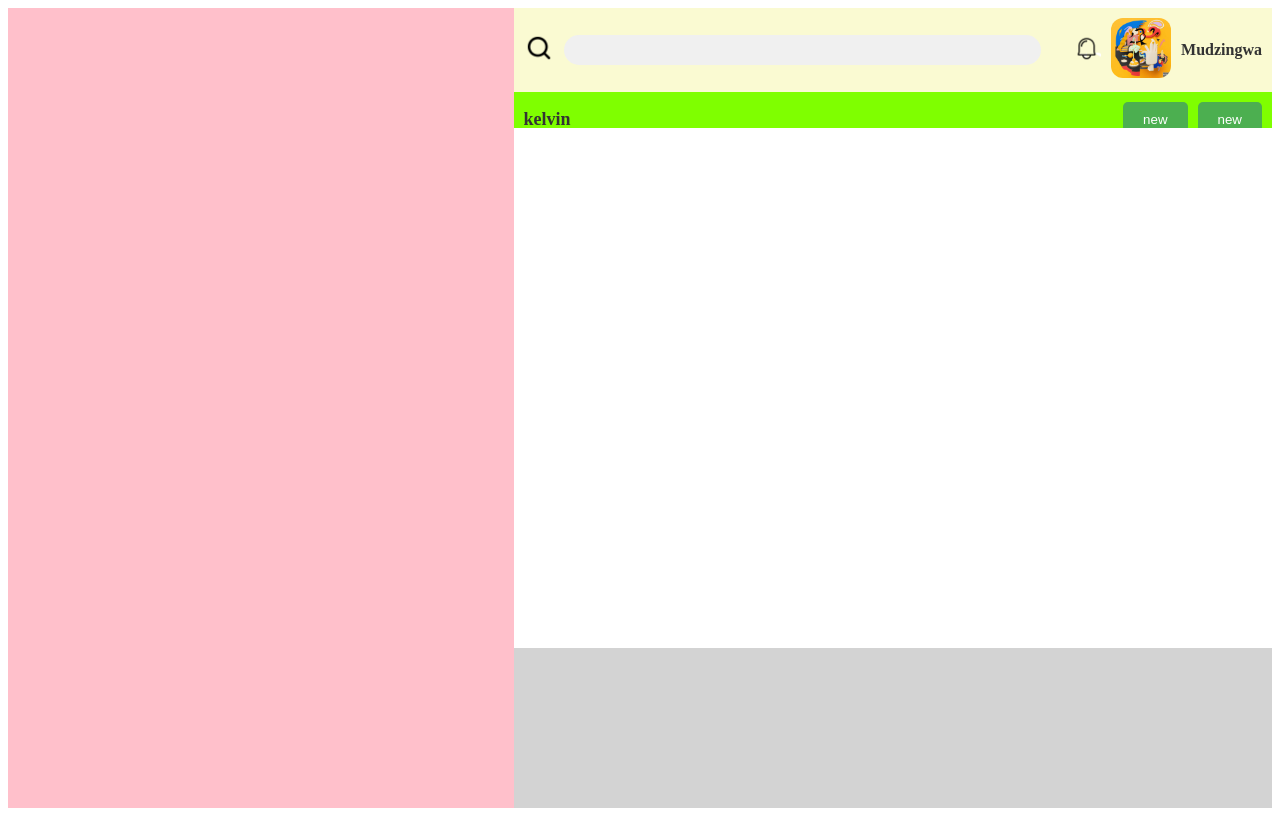
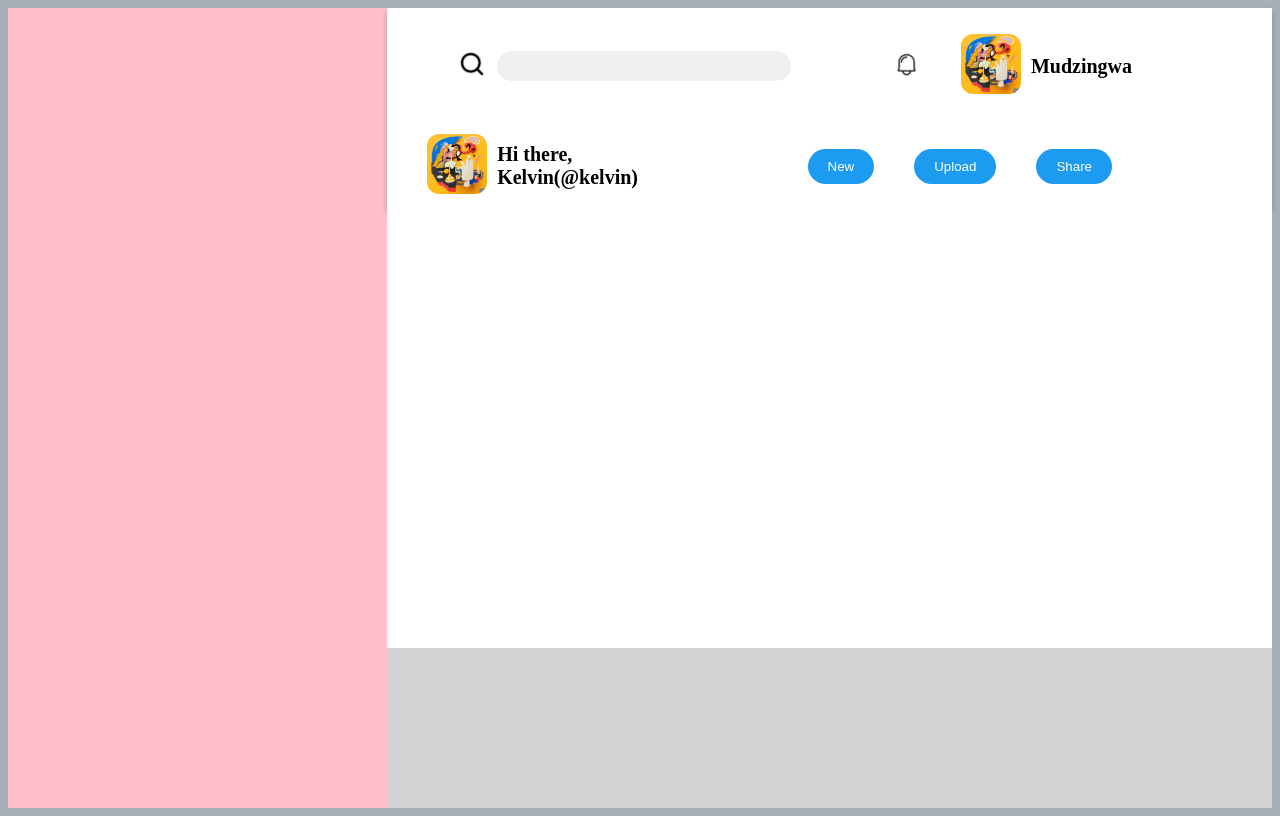
Before and after one commit to kelvin-2/Admin-Dashboard, a plain HTML site: page index.html in a window 1280 px wide. Drawn offline with Linux system fonts and the light colour scheme.

Commit message:
fixed the nav_bar

```diff
--- a/index.html
+++ b/index.html
@@ -20,6 +20,7 @@
                         <img src="assets/search.png" alt="Search icon for navigation">
                     </div>
                     <button class="search_btn"></button>
+                    <div class="wrapper">
                         <div class="notification_icon"><img src="assets/bell.png"></div>
                         <div class="profile_info">
                             <div class="profile_pic">
@@ -29,13 +30,22 @@
                         </div>
                     </div>
 
+                </div>
+
                 <div class="bottom">
-                    <div class="profile">
-                        kelvin
+                    <div class="profile_info">
+                        <div class="profile_pic">
+                            <img src="assets/faces-mac-miller.jpg">
+                        </div>
+                        <div class="name">
+                            <h2>Hi there,</h2>
+                            <h1>Kelvin(@kelvin)</h1>
+                        </div>
                     </div>
                     <div class="events">
-                        <button class="new">new</button>
-                        <button class="new">new</button>
+                        <button class="new">New</button>
+                        <button class="Upload">Upload</button>
+                        <button class="Share">Share</button>
                     </div>
                 </div>
             </nav>
--- a/styles.css
+++ b/styles.css
@@ -3,10 +3,13 @@
     display: flex; /* Arrange left and right sections horizontally */
     height: 100vh; /* Full viewport height */
 }
+body{
+    background-color: rgb(168, 175, 182);
+}
 
 /* Left Section */
 .left_section {
-    width: 40%; /* 40% of the container width */
+    width: 30%; /* 40% of the container width */
     background-color: pink; /* Placeholder background */
 }
 
@@ -19,27 +22,39 @@
 
 /* Navigation Bar */
 .nav_bar {
-    height: 15%; /* Take up 15% of the right section height */
-    background-color: lightblue; /* Placeholder background */
+    height: 25%; /* Take up 25% of the right section height */
+    background-color: #ffffff; /* Dark gray placeholder background */
     display: flex;
     flex-direction: column;
+    box-shadow: 0px 4px 6px 0px rgba(111, 108, 108, 0.5); /* Red shadow with offsets and opacity */
 }
 
+.wrapper {
+    display: flex;
+    align-items: center; /* Align items vertically */
+    gap: 10px;
+    margin-left: 70px;
+}
 /* Top Section of Nav Bar */
 .top {
-    background-color: lightgoldenrodyellow;
-    height: 60%; /* 60% of the navbar height */
+    height: 70%; /* 60% of the navbar height */
     display: flex;
     align-items: center; /* Align items vertically */
     gap: 10px; /* Add space between the icon and the button */
     padding: 10px;
+    margin-left:60px;
 }
-
+h1,h2{
+    margin: 0;
+    font-size: 20px;
+}
 /* Profile Section */
 .profile_info {
     display: flex;
     align-items: center; /* Align the profile picture and name horizontally */
     gap: 10px; /* Add space between the image and name */
+    margin-left: 30px;
+    margin-right:30px;
 }
 
 .profile_pic img {
@@ -48,9 +63,9 @@
 }
 
 .name {
-    font-size: 16px;
+    font-size: 20px;
     font-weight: bold;
-    color: #333;
+    margin-right: 100px;
 }
 
 /* Search Icon */
@@ -62,10 +77,10 @@
 /* Search Button */
 .search_btn {
     height: 30px; /* Match the height of the image */
-    width: 70%; /* Set a suitable width for the button */
+    width: 40%; /* Set a suitable width for the button */
     border: none;
     border-radius: 20px;
-    background-color: #f0f0f0; /* Light gray background for the button */
+    background-color: #f0f0f0; /* Ligsht gray background for the button */
     display: flex;
     align-items: center; /* Center content inside the button */
     justify-content: center;
@@ -80,33 +95,30 @@
 
 /* Bottom Section of Nav Bar */
 .bottom {
-    background-color: chartreuse;
+    flex-grow: 1; /* Allow the bottom section to grow and occupy remaining space */
     display: flex;
-    height: 40%; /* Take up 40% of the navbar height */
-    align-items: center; /* Align items vertically */
-    justify-content: space-between; /* Space between profile and events */
-    gap: 20px; /* Space between profile and events */
+    align-items: center;
+    justify-content: space-between;
+    gap: 20px;
     padding: 10px;
+    margin:0;
 }
 
-.profile {
-    font-size: 18px; /* Profile name styling */
-    font-weight: bold;
-    color: #333;
-}
 
 .events {
     display: flex;
-    gap: 10px; /* Space between buttons */
+    gap: 40px; /* Space between buttons */
+    margin-right: 150px;
 }
 
-.new {
+button{
     border: none;
-    border-radius: 5px;
+    border-radius: 20px;
     padding: 10px 20px;
-    background-color: #4CAF50;
+    background-color: #1D9BF0;
     color: white;
     cursor: pointer;
+    align-items: center;
 }
 
 .new:hover {
```
Lines whose indentation alone changed are shown as unchanged.
